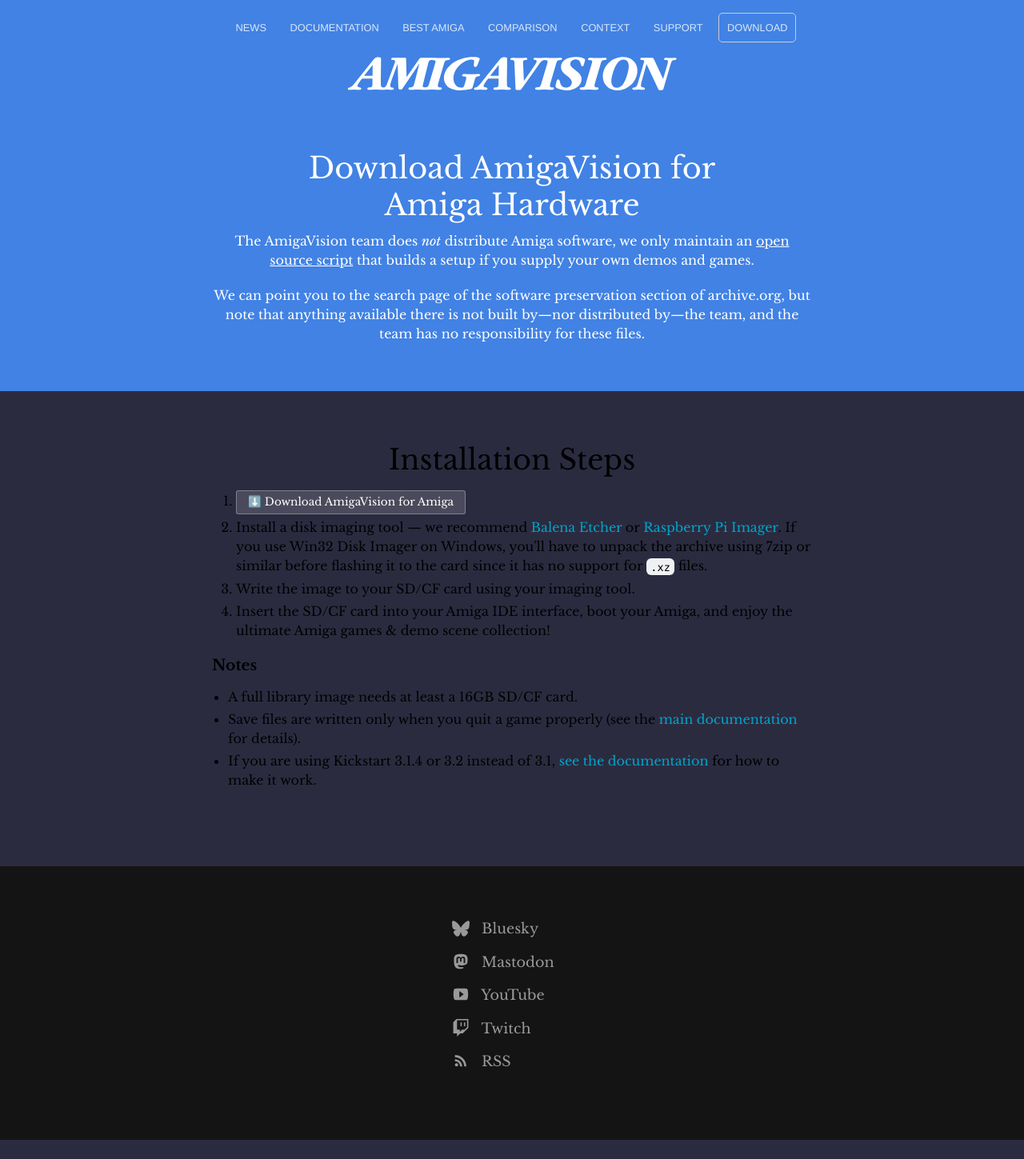
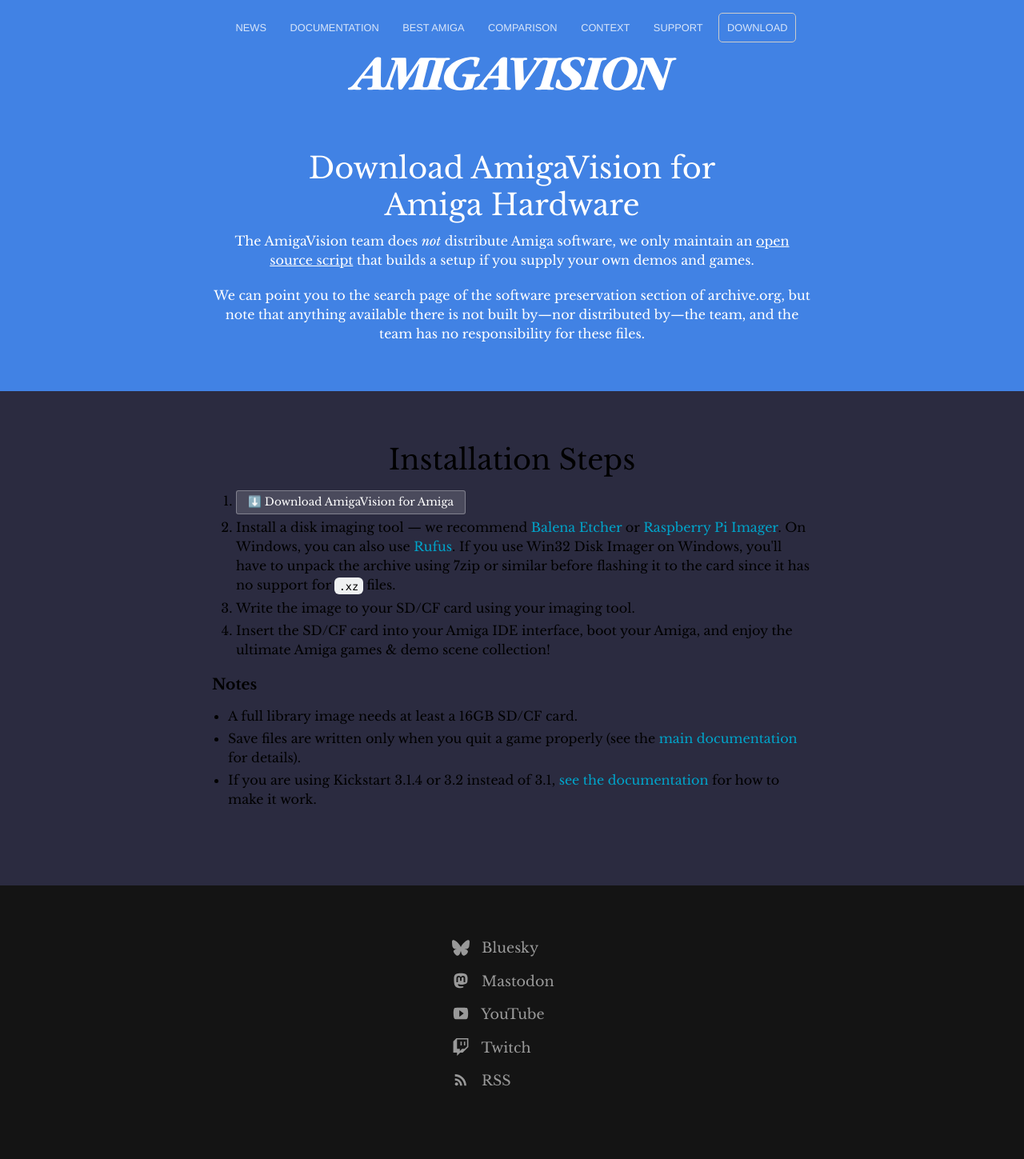
Before and after one commit to amigavision/amigavision.github.io, a Jekyll site: the page built from download/amiga.html, in a window 1280 px wide. Shown: the whole page at 80% size. Built offline with Jekyll 4.4.1, drawn with Linux system fonts in a browser that asks for light colours; before the commit the page ends 1425 px from its top, so only the background shows below that.

Commit message:
Add link to Rufus

```diff
--- a/download/amiga.html
+++ b/download/amiga.html
@@ -17,7 +17,7 @@
     <h2>Installation Steps</h2>
     <ol>
       <li><div class="button alt"><a target="_blank" href="https://archive.org/details/software?query=amigavision+for+amiga+hardware">⬇️ Download AmigaVision for Amiga</a></div></li>
-      <li>Install a disk imaging tool — we recommend <a href="https://etcher.balena.io">Balena Etcher</a> or <a href="https://www.raspberrypi.com/software/">Raspberry Pi Imager</a>. If you use Win32 Disk Imager on Windows, you'll have to unpack the archive using 7zip or similar before flashing it to the card since it has no support for <code>.xz</code> files.</li>
+      <li>Install a disk imaging tool — we recommend <a href="https://etcher.balena.io">Balena Etcher</a> or <a href="https://www.raspberrypi.com/software/">Raspberry Pi Imager</a>. On Windows, you can also use <a href="https://rufus.ie">Rufus</a>. If you use Win32 Disk Imager on Windows, you'll have to unpack the archive using 7zip or similar before flashing it to the card since it has no support for <code>.xz</code> files.</li>
       <li>Write the image to your SD/CF card using your imaging tool.</li>
       <li>Insert the SD/CF card into your Amiga IDE interface, boot your Amiga, and enjoy the ultimate Amiga games & demo scene collection!
     </ol>
--- a/download/pi.html
+++ b/download/pi.html
@@ -18,7 +18,7 @@
     <p>AmigaVision runs well on any Raspberry Pi 5, 500, 500+, or CM5 with 1GB of RAM — or more, but 1GB is sufficient. Raspberry Pi 4 is also supported, but too slow for the most accurate emulation.</p>
     <ol>
       <li><div class="button alt"><a target="_blank" href="https://archive.org/details/software?query=amigavision+for+raspberry+pi">⬇️ Download AmigaVision for Raspberry Pi</a></div></li>
-      <li>Install a disk imaging tool — we recommend <a href="https://etcher.balena.io">Balena Etcher</a> or <a href="https://www.raspberrypi.com/software/">Raspberry Pi Imager</a>. If you use Win32 Disk Imager on Windows, you'll have to unpack the archive using 7zip or similar before flashing it to the card since it has no support for <code>.xz</code> files.</li>
+      <li>Install a disk imaging tool — we recommend <a href="https://etcher.balena.io">Balena Etcher</a> or <a href="https://www.raspberrypi.com/software/">Raspberry Pi Imager</a>. On Windows, you can also use <a href="https://rufus.ie">Rufus</a>. If you use Win32 Disk Imager on Windows, you'll have to unpack the archive using 7zip or similar before flashing it to the card since it has no support for <code>.xz</code> files.</li>
       <li>Write the image to your SD/CF card using your imaging tool.</li>
       <li>Insert the SD/CF card into your Raspberry Pi, turn it on.</li>
       <li>Enjoy the ultimate Amiga games & demo scene collection!</li>
```
